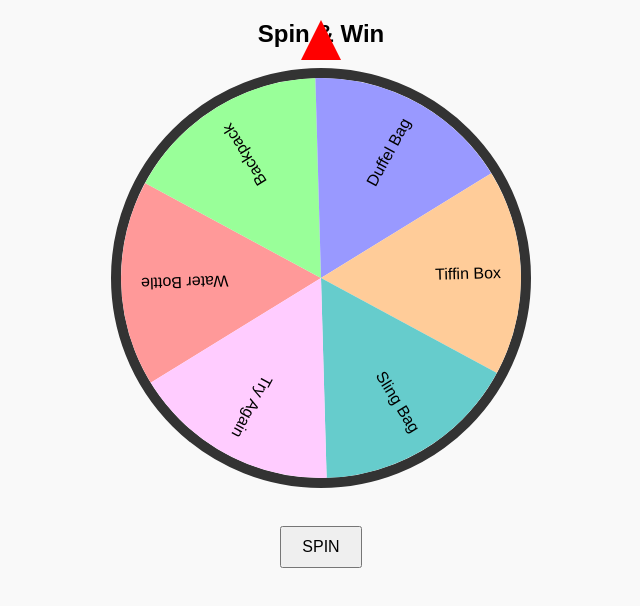
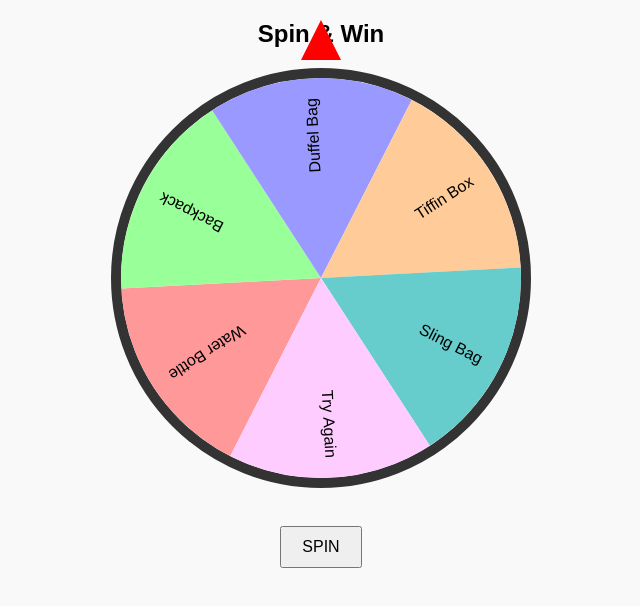
Before and after one commit to newmobicarepalghar-crypto/newmobicarepalghar-crypto.github.io, a plain HTML site: page customer.html in a window 1280 px wide. Both pictures are taken after a click on the button "SPIN". Shown: the whole page, without its empty margins (319-959 px from the left). Drawn offline with Linux system fonts and the light colour scheme.

Commit message:
Update customer.html

```diff
--- a/customer.html
+++ b/customer.html
@@ -29,8 +29,8 @@
   <script>
     let canvas = document.getElementById("wheel");
     let ctx = canvas.getContext("2d");
+    let spinning = false;
     let spinAngle = 0;
-    let spinning = false;
     let adminPrize = localStorage.getItem("adminPrize") || null;
 
     let prizes = JSON.parse(localStorage.getItem("mobicarePrizes")) || [
@@ -67,14 +67,12 @@
       });
     }
 
-    drawWheel();
-
     function spinWheel(){
       if(spinning) return;
-      spinning=true;
+      spinning = true;
       let arc = 2*Math.PI/prizes.length;
 
-      // Winner select
+      // Select prize
       let winner;
       if(adminPrize){
         winner = prizes.find(p=>p.name===adminPrize);
@@ -88,38 +86,41 @@
 
       let winnerIndex = prizes.findIndex(p=>p.name===winner.name);
 
-      // Target angle (arrow is at top = Math.PI/2)
-      let targetAngle = (3*Math.PI/2) - (winnerIndex*arc + arc/2);
+      // Calculate angle so arrow (top = 90deg) points to winner
+      let targetAngle = (3*Math.PI/2) - (winnerIndex * arc + arc/2);
+      targetAngle = (targetAngle + 2*Math.PI) % (2*Math.PI);
 
-      // Add multiple full spins for animation
-      let spins = 5; // number of extra spins
-      let finalAngle = targetAngle + (2*Math.PI*spins);
+      // Spin at least 5 full rotations
+      let finalAngle = targetAngle + 2*Math.PI*5;
 
+      let duration = 5000; // 5 sec
       let start = null;
-      function animate(timestamp){
-        if(!start) start = timestamp;
-        let progress = (timestamp - start) / 5000; // 5 sec spin
+
+      function animate(ts){
+        if(!start) start = ts;
+        let progress = (ts - start) / duration;
         if(progress > 1) progress = 1;
 
-        // easeOut
-        let ease = 1 - Math.pow(1-progress,3);
-        spinAngle = finalAngle * ease;
+        let eased = 1 - Math.pow(1 - progress, 3); // smooth stop
+        spinAngle = finalAngle * eased;
         drawWheel();
 
         if(progress < 1){
           requestAnimationFrame(animate);
         } else {
-          spinning=false;
+          spinning = false;
           alert("🎉 Winner: " + winner.name);
-          // reduce qty if not Try Again
-          if(winner.name!=="Try Again"){
+          // reduce qty
+          if(winner.name!=="Try Again" && winner.qty>0){
             winner.qty--;
-            localStorage.setItem("mobicarePrizes",JSON.stringify(prizes));
+            localStorage.setItem("mobicarePrizes", JSON.stringify(prizes));
           }
         }
       }
       requestAnimationFrame(animate);
     }
+
+    drawWheel();
   </script>
 </body>
 </html>
```
